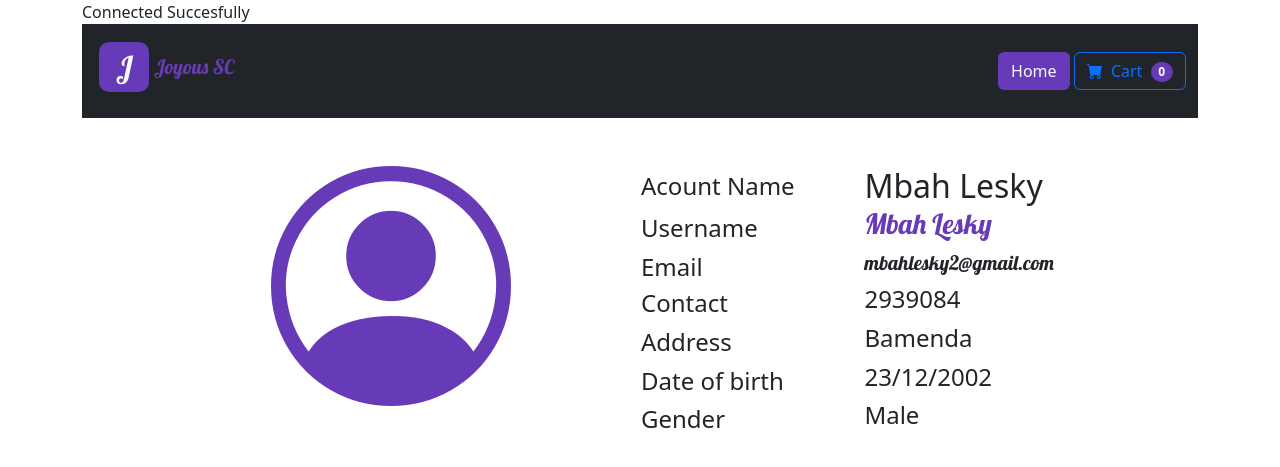
After one commit to MLesky/JSC_SHOP, a PHP site: page /profile.php in a window 1280 px wide. The commit adds this page. Shown: the top 467 px of the page. Run offline with PHP 8.4, Linux system fonts and the light colour scheme.

Commit message:
add profile page

```diff
--- a/client/index.php
+++ b/client/index.php
@@ -40,7 +40,7 @@
         </div>
       </nav>
       <header class="d-flex flex-column justify-content-start align-items-center text-light" style="height: 300px;">
-        <a href="profile.html" class="navbar-brand d-flex flex-column align-items-center">
+        <a href="profile.php" class="navbar-brand d-flex flex-column align-items-center">
           <i class="bi-person-circle" style="font-size: 3em;"></i>
           <h6 class="txt-white"><?php echo $names; ?></h6>
         </a>
--- /dev/null
+++ b/client/profile.php
@@ -0,0 +1,71 @@
+<?php
+    include "../config/connection.php";
+    include "../bootstrap_css.php";
+?>
+
+<body class="container-md">
+  <header>
+    <!-- place navbar here -->
+    <nav class="navbar navbar-expand-sm navbar-light bg-dark">
+        <div class="container">
+          <a class="navbar-brand h3 lobster d-flex align-items-center mytxt-dpurple500" href=""><p class="logo mybg-dpurple500 text-light">J</p>Joyous SC</a>
+          <div>
+            <a href="./index.php" class="btn mybg-dpurple500 text-light">Home</a>
+          <button class="btn btn-outline-primary" type="submit">
+            <i class="bi-cart-fill me-1"></i>
+            Cart
+            <span class="badge mybg-dpurple500 text-white ms-1 rounded-pill">0</span>
+          </button>
+          </div>
+        </div>
+    </nav>
+
+  </header>
+  <main>
+    <div class="container-sm text-center">
+        <div class="row row-cols-1 row-cols-md-2 m-5 d-flex justify-content-center">
+           <div>
+            <i class="bi-person-circle mytxt-dpurple500" style="font-size: 15em;"></i>
+          </div>
+          <table class="info-table">
+            <tr>
+              <td class="h4">Acount Name</td>
+              <td><b class="h2">Mbah Lesky</b></td>
+            </tr>
+            <tr>
+              <td class="h4">Username</td>
+              <td><h3 class="lobster mytxt-dpurple500">Mbah Lesky</h3></td>
+            </tr>
+            <tr>
+              <td class="h4">Email</td>
+              <td><h5 class="lobster">mbahlesky2@gmail.com</h5></td>
+            </tr>
+            <tr>
+              <td class="h4">Contact</td>
+              <td><h4>2939084</h4></td>
+            </tr>
+            <tr>
+              <td class="h4">Address</td>
+              <td><h4>Bamenda</h4></td>
+            </tr>
+            <tr>
+              <td class="h4">Date of birth</td>
+              <td><h4>23/12/2002</h4></td>
+            </tr>
+            <tr>
+              <td class="h4">Gender</td>
+              <td><h4>Male</h4></td>
+            </tr>
+          </table>
+
+
+        </div>
+    </div>
+  </main>
+  <footer>
+    <!-- place footer here -->
+  </footer>
+
+<?php
+    include "../bootstrap_script.php";
+?>
```
